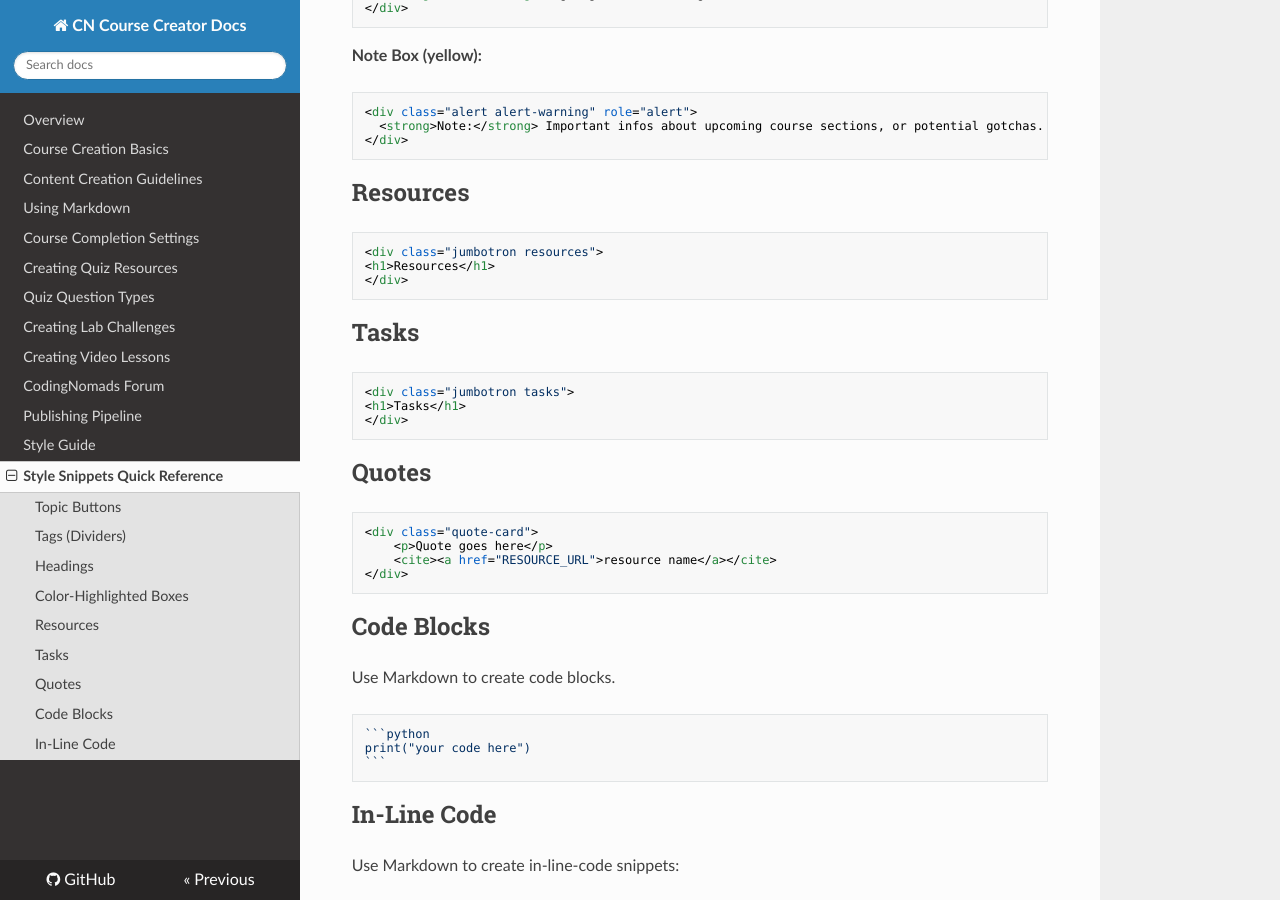
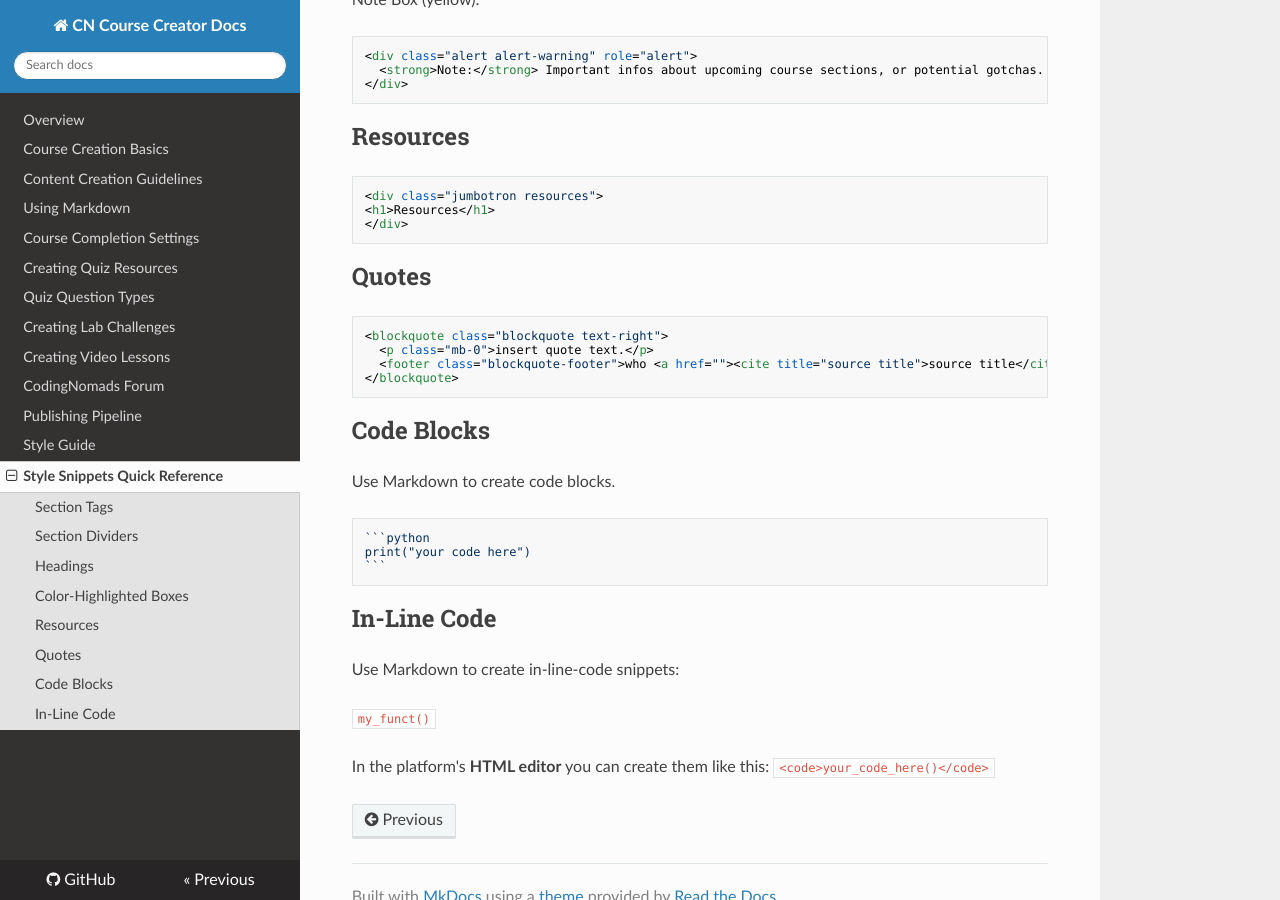
Before and after one commit to iansedano/creator-docs, an MkDocs documentation site: the page built from docs/11-snippets-reference.md, in a window 1280 px wide and 900 px high, scrolled down 1545 px. Built offline with MkDocs 1.6.1, drawn with Linux system fonts in a browser that asks for light colours; nearby versions of some CDN libraries; some of the changed text lies outside the part shown.

Commit message:
Update style resources

````diff
--- a/docs/11-snippets-reference.md
+++ b/docs/11-snippets-reference.md
@@ -2,17 +2,15 @@
 
 This is a quick reference to the HTML snippets used in our courses to build recurring elements. Most of them are based on Bootstrap. You can read more on the relevant Bootstrap classes by clicking the snippets title.
 
-## [Topic Buttons](https://getbootstrap.com/docs/4.0/components/buttons/)
+## [Section Tags](https://getbootstrap.com/docs/4.0/components/buttons/)
 
 Blue:
 
 ```html
 <div class="d-flex flex-row-reverse">
-
-<span class="badge badge-primary rounded">
-Section 1
-</span>
-
+  <span class="badge badge-primary rounded">
+      Section 1
+  </span>
 </div>
 ```
 
@@ -20,25 +18,23 @@
 
 ```html
 <div class="d-flex flex-row-reverse">
-
-<span class="badge badge-warning rounded">
-Section 6
-</span>
-
+  <span class="badge badge-warning rounded">
+    Section 6
+  </span>
 </div>
 ```
 
 <iframe width="560" height="315" src="https://www.youtube.com/embed/evwWenaThmM" frameborder="0" allow="accelerometer; autoplay; encrypted-media; gyroscope; picture-in-picture" allowfullscreen></iframe>
 
-## Tags (Dividers)
+## Section Dividers
 
-**Section Dividers (blue):**
+Section Dividers (blue):
 
 ```html
 <h5 class="section-divider">Section Mini-Heading</h5>
 ```
 
-**Assignment Dividers (yellow):**
+Assignment Dividers (yellow):
 
 ```html
 <h5 class="section-assignment">Assignments</h5>
@@ -50,7 +46,7 @@
 
 ## Color-Highlighted Boxes
 
-**Information Box (blue):**
+Information Box (blue):
 
 ```html
 <div class="alert alert-info" role="alert">
@@ -58,7 +54,7 @@
 </div>
 ```
 
-**Note Box (yellow):**
+Note Box (yellow):
 
 ```html
 <div class="alert alert-warning" role="alert">
@@ -74,21 +70,13 @@
 </div>
 ```
 
-## Tasks
-
-```html
-<div class="jumbotron tasks">
-<h1>Tasks</h1>
-</div>
-```
-
 ## Quotes
 
 ```html
-<div class="quote-card">
-    <p>Quote goes here</p>
-    <cite><a href="RESOURCE_URL">resource name</a></cite>
-</div>
+<blockquote class="blockquote text-right">
+  <p class="mb-0">insert quote text.</p>
+  <footer class="blockquote-footer">who <a href=""><cite title="source title">source title</cite></a></footer>
+</blockquote>
 ```
 
 ## Code Blocks
````
Also changed, not shown: docs/10-platform-style.md (+1 -1 lines).
